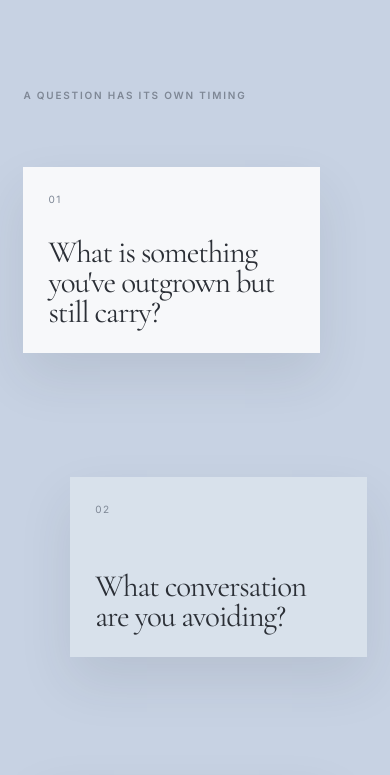
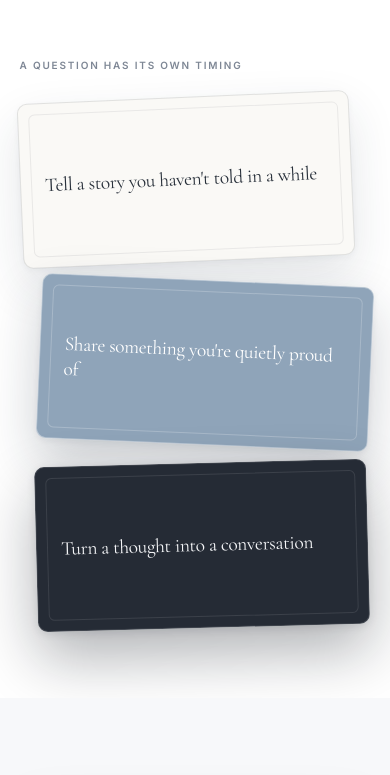
Before and after one commit to Sidbose04/Thought-daughter, a Next.js app: page / in a window 390 px wide. Shown: the part 960-1735 px from the top of the page. Built offline with nearby package versions, Linux system fonts and the light colour scheme.

Commit message:
refactor: redesign drift stage component with updated card content, styling, and mobile parallax behavior

```diff
--- a/src/app/globals.css
+++ b/src/app/globals.css
@@ -217,70 +217,141 @@ h2 em {
 }
 
 .drift {
-  min-height: 150vh;
-  background: var(--blue);
-  padding: 120px 9vw;
+  background: #ffffff;
+  color: var(--ink);
+  padding: 110px clamp(55px, 10.5vw, 170px) 120px;
   position: relative;
-  overflow: hidden
+  overflow: hidden;
+}
+
+.drift .eyebrow {
+  margin: 0 0 50px;
+  text-align: left;
+  font-size: 11px;
+  letter-spacing: 0.22em;
+  text-transform: uppercase;
+  color: var(--muted);
+  font-weight: 600;
 }
 
 .drift-stage {
-  max-width: 940px;
+  max-width: 1040px;
   margin: 0 auto;
   position: relative;
-  height: 1120px
+  height: 690px;
 }
 
 .drift-card {
-  width: min(45vw, 440px);
-  min-height: 230px;
+  width: min(44vw, 420px);
   position: absolute;
-  padding: 32px 34px;
-  background: var(--paper);
-  display: flex;
-  flex-direction: column;
-  justify-content: space-between;
-  box-shadow: 0 24px 50px rgba(43, 47, 54, .1);
   opacity: 0;
-  transition: opacity 1.1s ease, transform 1.1s ease
+  transform: translateY(30px);
+  transition: opacity 0.9s cubic-bezier(0.16, 1, 0.3, 1), transform 0.9s cubic-bezier(0.16, 1, 0.3, 1);
+  perspective: 1000px;
 }
 
 .drift-card.in-view {
-  opacity: 1
+  opacity: 1;
+  transform: translateY(0);
 }
 
-.drift-card span {
-  font-size: 10px;
-  letter-spacing: .15em;
-  color: var(--muted)
+.drift-card-inner {
+  width: 100%;
+  height: 220px;
+  min-height: 220px;
+  max-height: 220px;
+  padding: 34px 38px;
+  border-radius: 12px;
+  display: flex;
+  align-items: center;
+  justify-content: flex-start;
+  box-sizing: border-box;
+  position: relative;
+  transition: transform 0.4s cubic-bezier(0.2, 0.8, 0.2, 1), box-shadow 0.4s ease;
+}
+
+.drift-card-inner::after {
+  content: "";
+  position: absolute;
+  inset: 10px;
+  border-radius: 6px;
+  pointer-events: none;
 }
 
 .drift-card p {
-  font: 400 clamp(28px, 3.5vw, 50px)/.98 'Cormorant Garamond', Georgia, serif;
-  margin: 30px 0 0;
-  letter-spacing: -.035em
+  font-family: 'Cormorant Garamond', Georgia, serif;
+  font-size: clamp(24px, 2.5vw, 32px);
+  line-height: 1.22;
+  font-weight: 400;
+  letter-spacing: -0.02em;
+  margin: 0;
 }
 
+/* Card Themes & Positioning */
 .drift-card-a {
-  top: 70px;
-  left: 0
+  top: 15px;
+  left: 0;
+}
+
+.drift-card-a .drift-card-inner {
+  background: #faf9f6;
+  color: #28303a;
+  border: 1px solid rgba(40, 48, 58, 0.12);
+  box-shadow: 0 20px 48px rgba(35, 48, 64, 0.12), 0 2px 6px rgba(35, 48, 64, 0.04);
+  transform: rotate(-2.5deg);
+}
+
+.drift-card-a .drift-card-inner::after {
+  border: 1px solid rgba(40, 48, 58, 0.08);
+}
+
+.drift-card-a:hover .drift-card-inner {
+  transform: rotate(-2.5deg) translateY(-8px) scale(1.02);
+  cursor: pointer;
 }
 
 .drift-card-b {
-  top: 435px;
+  top: 215px;
   right: 0;
-  background: #d8e1eb
+}
+
+.drift-card-b .drift-card-inner {
+  background: #8fa4b9;
+  color: #ffffff;
+  border: 1px solid rgba(255, 255, 255, 0.4);
+  box-shadow: 0 22px 52px rgba(25, 38, 54, 0.22), 0 2px 6px rgba(25, 38, 54, 0.06);
+  transform: rotate(3deg);
+}
+
+.drift-card-b .drift-card-inner::after {
+  border: 1px solid rgba(255, 255, 255, 0.22);
+}
+
+.drift-card-b:hover .drift-card-inner {
+  transform: rotate(3deg) translateY(-8px) scale(1.02);
+  cursor: pointer;
 }
 
 .drift-card-c {
-  top: 780px;
+  top: 415px;
   left: 14%;
-  background: #2b2f36;
-  color: #f7f8fa
 }
 
-.drift-card-c span {
-  color: #c7d2e3
+.drift-card-c .drift-card-inner {
+  background: #252b35;
+  color: #f5f6f8;
+  border: 1px solid rgba(255, 255, 255, 0.14);
+  box-shadow: 0 26px 60px rgba(10, 16, 26, 0.32), 0 2px 8px rgba(10, 16, 26, 0.1);
+  transform: rotate(-1.5deg);
+}
+
+.drift-card-c .drift-card-inner::after {
+  border: 1px solid rgba(255, 255, 255, 0.1);
+}
+
+.drift-card-c:hover .drift-card-inner {
+  transform: rotate(-1.5deg) translateY(-8px) scale(1.02);
+  cursor: pointer;
 }
 
 .ritual {
@@ -827,6 +898,99 @@ footer {
     position: static;
     margin-top: 28px;
   }
+
+  .drift {
+    min-height: auto;
+    padding: 60px 5vw 70px;
+  }
+
+  .drift .eyebrow {
+    margin-bottom: 24px;
+    font-size: 10px;
+    letter-spacing: 0.18em;
+  }
+
+  .drift-stage {
+    height: auto;
+    display: flex;
+    flex-direction: column;
+    gap: 18px;
+    width: 100%;
+    max-width: 440px;
+    margin: 0 auto;
+    position: relative;
+  }
+
+  .drift-card {
+    position: relative;
+    width: min(85vw, 340px);
+    opacity: 1;
+    transform: none !important;
+  }
+
+  .drift-card-inner {
+    width: 100%;
+    height: 165px;
+    min-height: 165px;
+    max-height: 165px;
+    padding: 22px 24px;
+    border-radius: 10px;
+    box-shadow: 0 12px 30px rgba(25, 38, 54, 0.10), 0 2px 5px rgba(25, 38, 54, 0.04);
+  }
+
+  .drift-card p {
+    font-size: clamp(19px, 5vw, 24px);
+    line-height: 1.25;
+  }
+
+  .drift-card-a {
+    top: auto;
+    left: auto;
+    right: auto;
+    align-self: flex-start;
+  }
+
+  .drift-card-a .drift-card-inner {
+    transform: rotate(-2.5deg);
+  }
+
+  .drift-card-b {
+    top: auto;
+    left: auto;
+    right: auto;
+    align-self: flex-end;
+  }
+
+  .drift-card-b .drift-card-inner {
+    transform: rotate(2.5deg);
+  }
+
+  .drift-card-c {
+    top: auto;
+    left: auto;
+    right: auto;
+    align-self: flex-start;
+    margin-left: max(4vw, 16px);
+  }
+
+  .drift-card-c .drift-card-inner {
+    transform: rotate(-1.5deg);
+  }
+
+  .drift-card-a:hover .drift-card-inner,
+  .drift-card-a:active .drift-card-inner {
+    transform: rotate(-2.5deg) translateY(-3px);
+  }
+
+  .drift-card-b:hover .drift-card-inner,
+  .drift-card-b:active .drift-card-inner {
+    transform: rotate(2.5deg) translateY(-3px);
+  }
+
+  .drift-card-c:hover .drift-card-inner,
+  .drift-card-c:active .drift-card-inner {
+    transform: rotate(-1.5deg) translateY(-3px);
+  }
 }
 
 @media(max-width:768px) {
@@ -849,38 +1013,6 @@ footer {
 
   .section {
     padding: 95px 6vw
-  }
-
-  .drift {
-    padding: 90px 6vw;
-    min-height: 1180px
-  }
-
-  .drift-stage {
-    height: 900px
-  }
-
-  .drift-card {
-    width: 76vw;
-    min-height: 180px;
-    padding: 25px
-  }
-
-  .drift-card p {
-    font-size: 31px
-  }
-
-  .drift-card-a {
-    top: 40px
-  }
-
-  .drift-card-b {
-    top: 350px
-  }
-
-  .drift-card-c {
-    top: 650px;
-    left: 4%
   }
 
   .ritual,
--- a/src/app/page.tsx
+++ b/src/app/page.tsx
@@ -29,18 +29,25 @@ export default function Home() {
       .forEach((item) => observer.observe(item));
 
     const handleScroll = () => {
+      const isMobile = window.innerWidth <= 960;
       const viewport = window.scrollY;
       document.querySelectorAll("[data-parallax]").forEach((item) => {
         const el = item as HTMLElement;
-        el.style.transform = `translateY(${viewport * Number(el.dataset.parallax)}px)`;
+        if (isMobile) {
+          el.style.transform = "";
+        } else {
+          el.style.transform = `translateY(${viewport * Number(el.dataset.parallax)}px)`;
+        }
       });
     };
 
     window.addEventListener("scroll", handleScroll, { passive: true });
+    window.addEventListener("resize", handleScroll, { passive: true });
 
     return () => {
       observer.disconnect();
       window.removeEventListener("scroll", handleScroll);
+      window.removeEventListener("resize", handleScroll);
     };
   }, []);
 
--- a/src/components/DriftStage.tsx
+++ b/src/components/DriftStage.tsx
@@ -3,17 +3,20 @@ export default function DriftStage() {
     <section className="drift" aria-label="A few questions to consider">
       <p className="eyebrow">A question has its own timing</p>
       <div className="drift-stage">
-        <article className="drift-card drift-card-a" data-parallax="0.06">
-          <span>01</span>
-          <p>What is something you&apos;ve outgrown but still carry?</p>
+        <article className="drift-card drift-card-a" data-parallax="0.03">
+          <div className="drift-card-inner">
+            <p>Tell a story you haven&apos;t told in a while</p>
+          </div>
         </article>
-        <article className="drift-card drift-card-b" data-parallax="-0.04">
-          <span>02</span>
-          <p>What conversation are you avoiding?</p>
+        <article className="drift-card drift-card-b" data-parallax="-0.01">
+          <div className="drift-card-inner">
+            <p>Share something you&apos;re quietly proud of</p>
+          </div>
         </article>
-        <article className="drift-card drift-card-c" data-parallax="0.09">
-          <span>03</span>
-          <p>What would your younger self be surprised to learn about you?</p>
+        <article className="drift-card drift-card-c" data-parallax="0.02">
+          <div className="drift-card-inner">
+            <p>Turn a thought into a conversation</p>
+          </div>
         </article>
       </div>
     </section>
```
